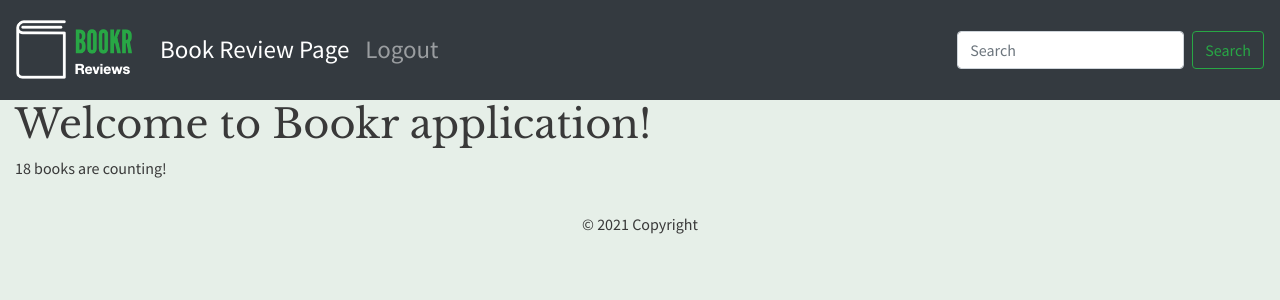
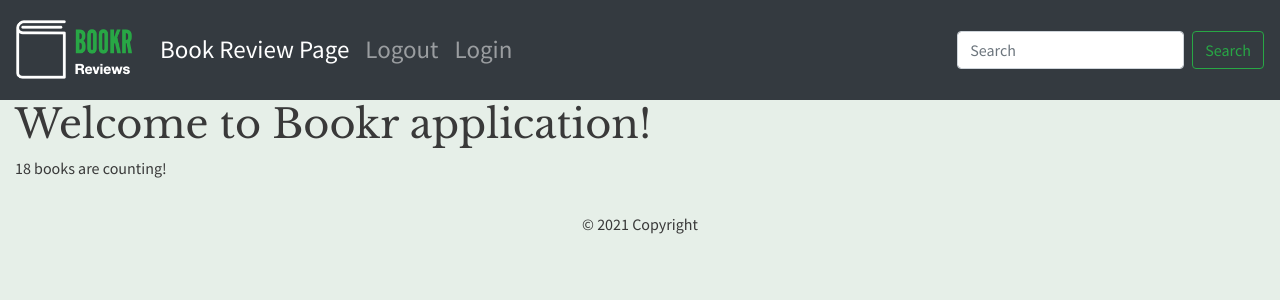
Before and after one commit to petrenkonikita112263/Book_Library, a Django app: page / in a window 1280 px wide. Shown: the top 300 px of the page. Run offline with Django 3.2, Linux system fonts and the light colour scheme; data comes from the database, SQL or seed files in the repository; some libraries are stand-ins or nearby versions.

Commit message:
Edit the logout href link, add the li element for login.

```diff
--- a/templates/base.html
+++ b/templates/base.html
@@ -46,7 +46,10 @@
                 <a class="nav-link" href="/books/">Book Review Page</a>
               </li>
               <li class="nav-item">
-                <a class="nav-link" href="#">Logout</a>
+                <a class="nav-link" href="/accounts/logout">Logout</a>
+              </li>
+              <li class="nav-item">
+                <a class="nav-link" href="/accounts/login">Login</a>
               </li>
             </ul>
             <form class="form-inline my-2 my-lg-0">
```
